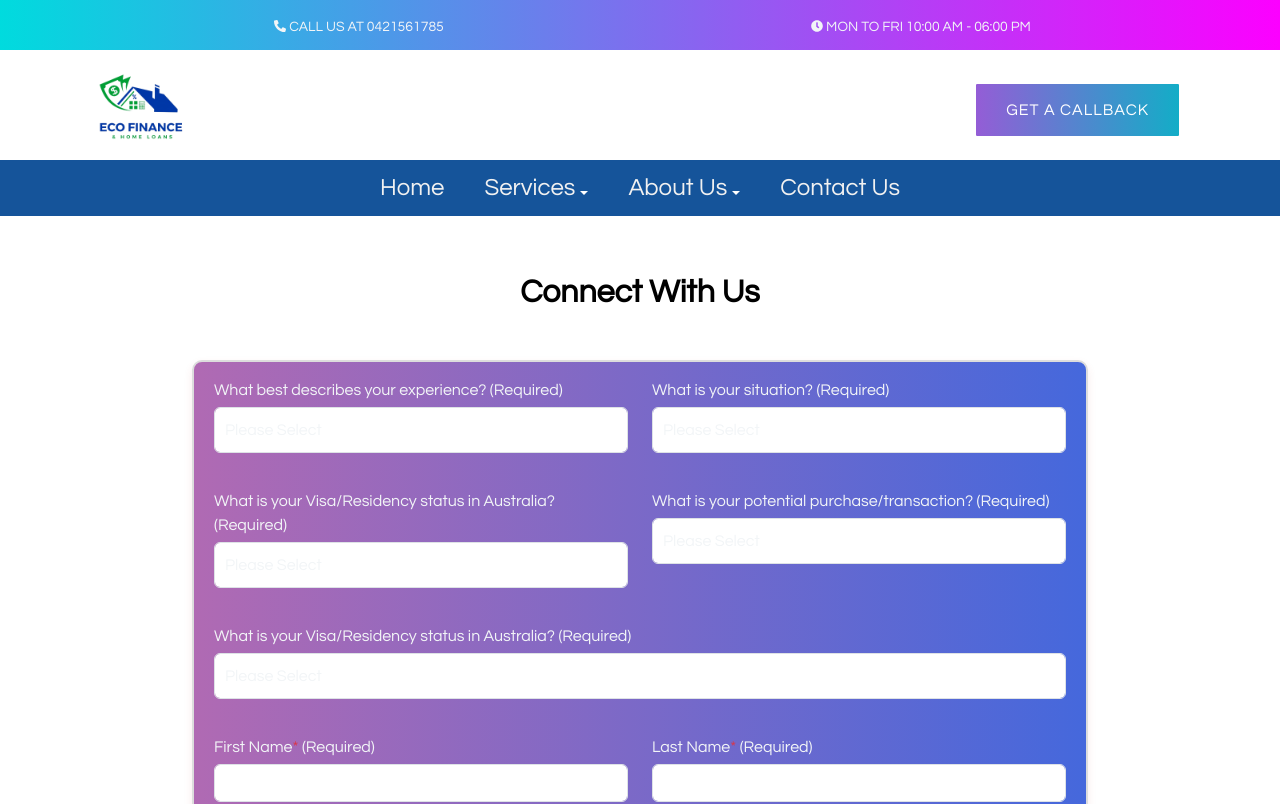
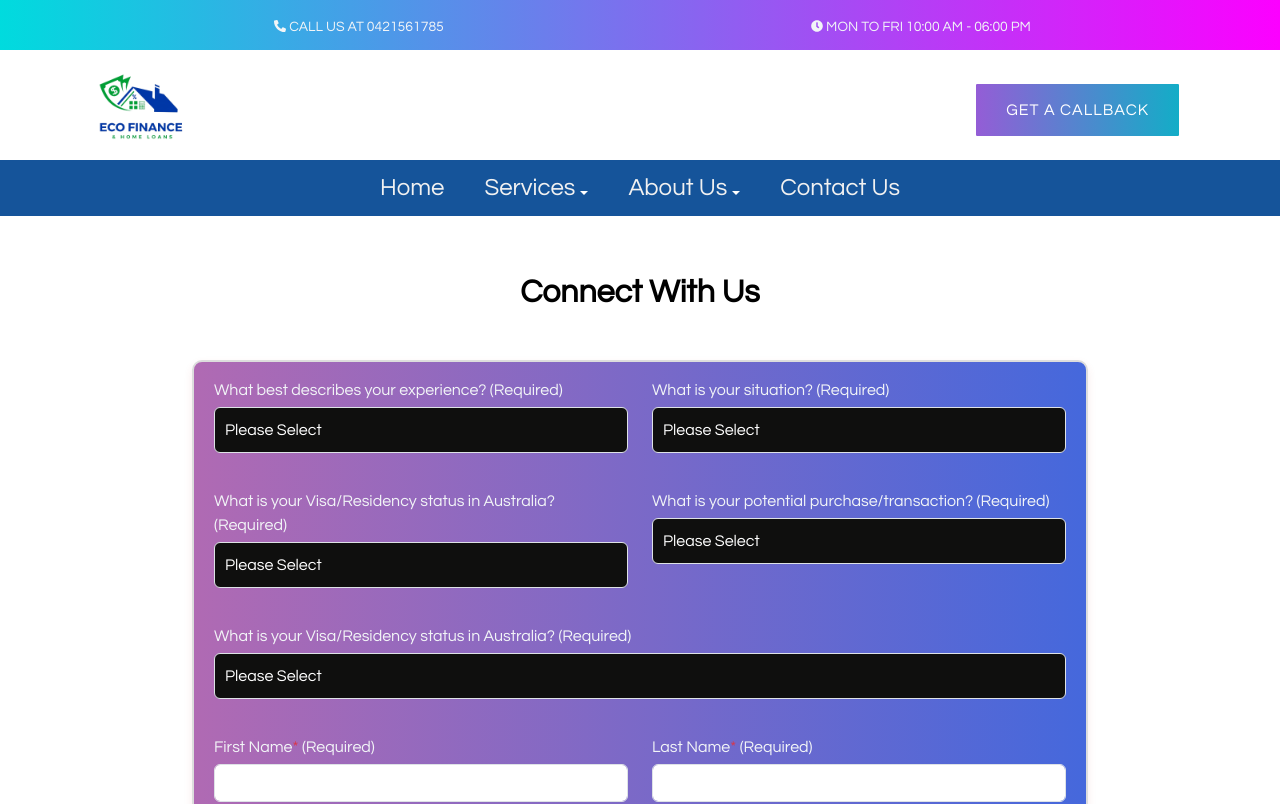
Before and after one commit to manutdmohit/eco-finance, a Next.js app: page /contact-us in a window 1280 px wide. Shown: the top 804 px of the page. Built offline with nearby package versions, Linux system fonts and the light colour scheme.

Commit message:
Update background for select. form-control

```diff
--- a/app/contact-us/contact.css
+++ b/app/contact-us/contact.css
@@ -62,7 +62,8 @@ select.form-control {
   padding: 10px; /* Add padding */
   font-size: 16px; /* Increase font size */
   transition: border-color 0.3s; /* Add transition for border color */
-  color: rgb(242, 245, 247);
+  color: white;
+  background: #0f0f0e !important; /* fallback for old browsers */
 }
 
 .contact-button {
```
